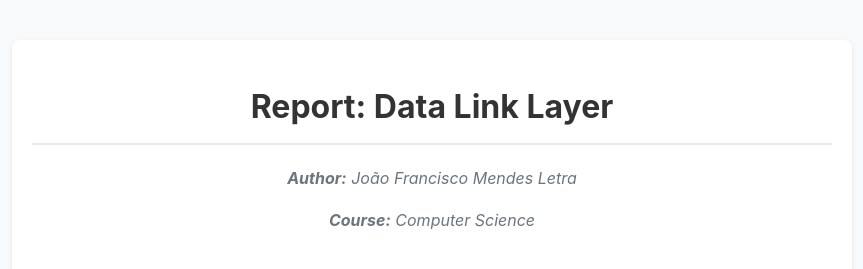
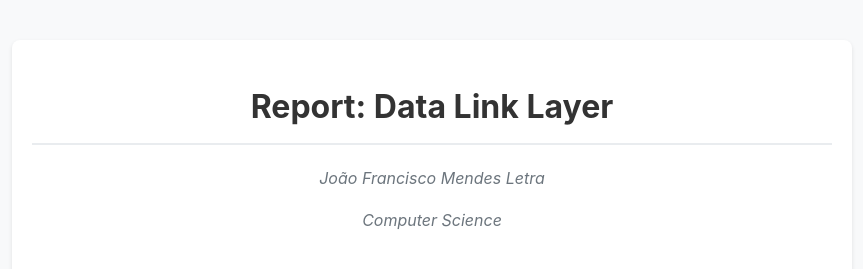
Before and after one commit to joniletra/joniletra.github.io, a plain HTML site: page index.html in a window 1280 px wide. Shown: the top 269 px of the page, without its empty margins (208-1071 px from the left). Drawn offline with Linux system fonts and the light colour scheme.

Commit message:
Update index.html

```diff
--- a/index.html
+++ b/index.html
@@ -20,8 +20,8 @@
     <div class="container">
         <h1>Report: Data Link Layer</h1>
         <div class="author-info">
-            <p><strong>Author:</strong> João Francisco Mendes Letra</p>
-            <p><strong>Course:</strong> Computer Science</p>
+            <p><strong></strong> João Francisco Mendes Letra</p>
+            <p><strong></strong> Computer Science</p>
         </div>
 
         <h2>Part 1: Theoretical</h2>
```
